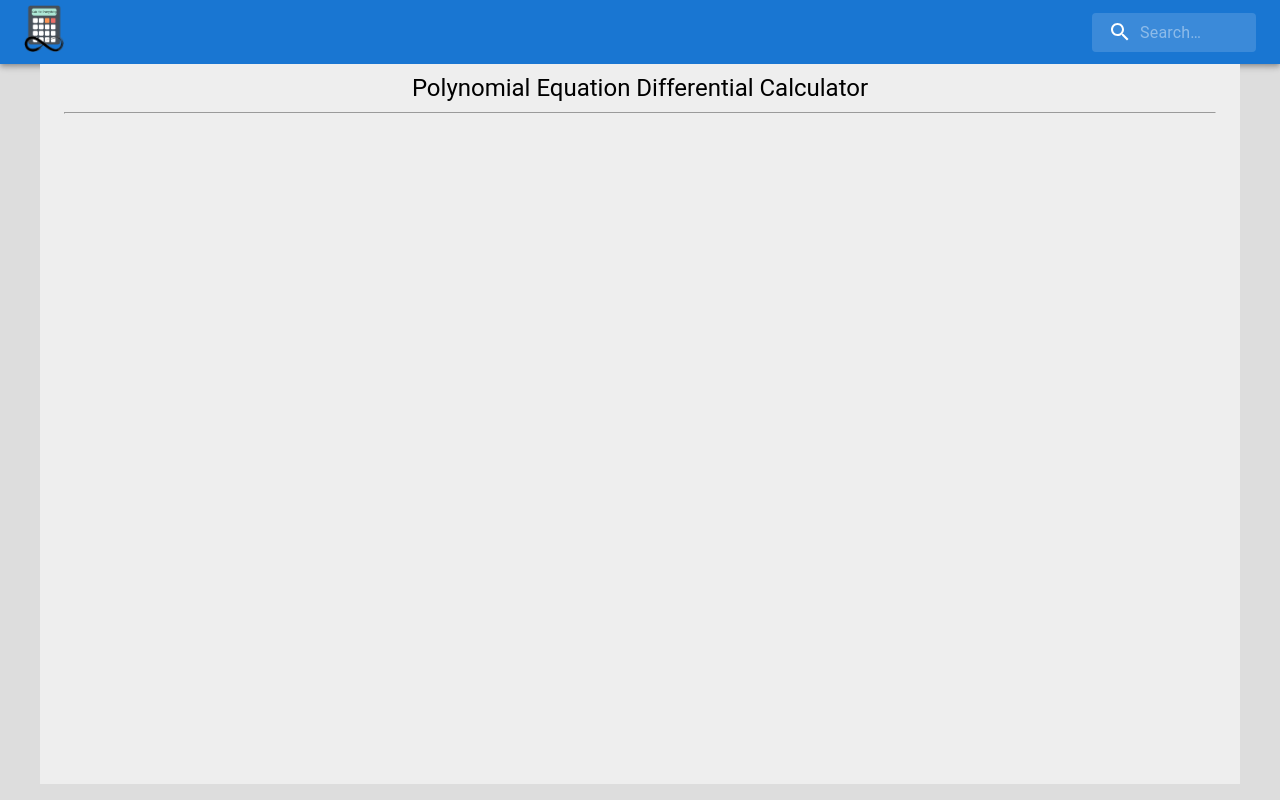
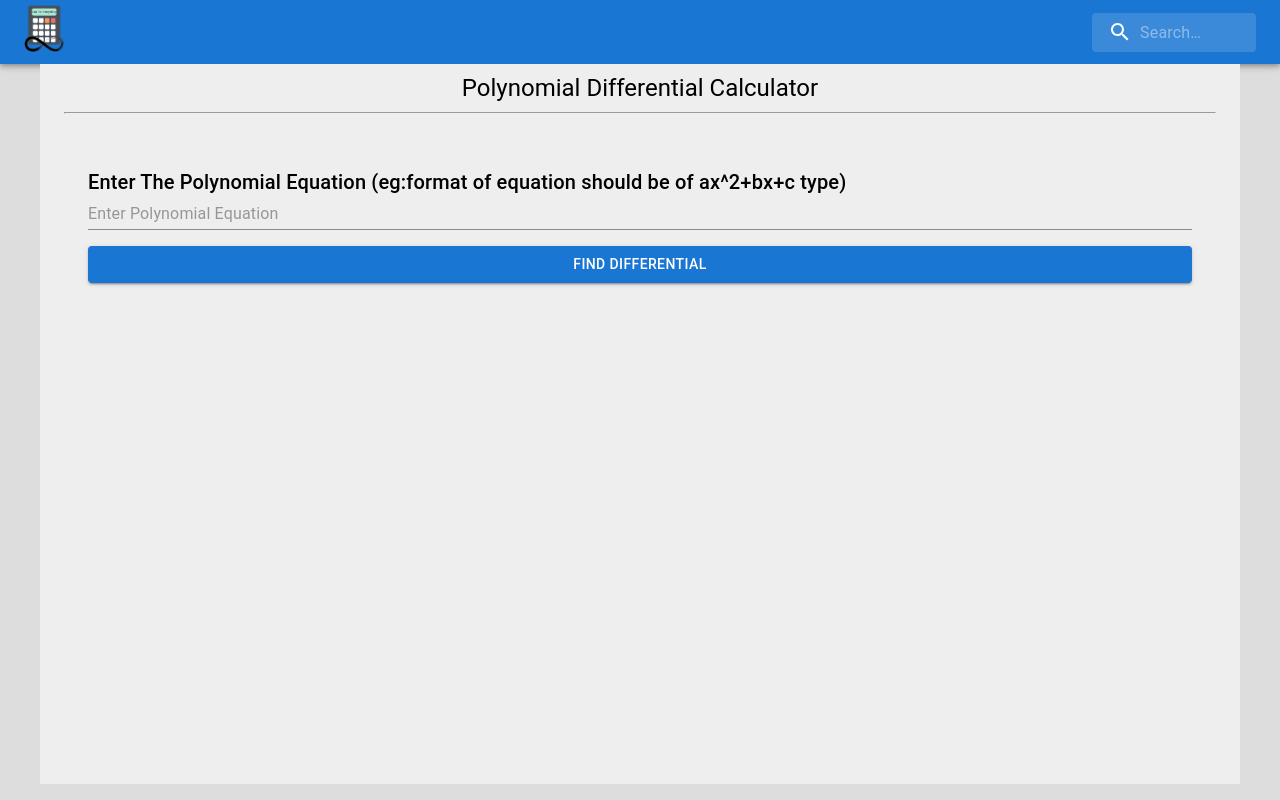
Before and after one commit to SarthakKeshari/calc_for_everything, a React (Create React App) app in the folder calculators/: page /polynomialeqdifferentialcalc in a window 1280 px wide. Built offline with nearby package versions, Linux system fonts and the light colour scheme.

Commit message:
added the polynomial diffrential code

```diff
--- a/calculators/src/mathematical/polynomialEqDifferentialCalc/MainPolynomialEqDifferentialCalc.js
+++ b/calculators/src/mathematical/polynomialEqDifferentialCalc/MainPolynomialEqDifferentialCalc.js
@@ -1,14 +1,123 @@
-import React from 'react';
-import { Container, Typography } from '@mui/material';
+import React, { useEffect, useState } from "react";
+import { Container, Button, Input, Typography, Divider } from "@mui/material";
 
-function MainPolynomialEqDifferentialCalc(){
-    return(
-        <Container maxWidth="lg" sx={{ bgcolor: '#eeeeee', minHeight: '90vh', paddingY:"10" }}>
-            <Typography pt={1} variant='h5' sx = {{textAlign: "center"}}>Polynomial Equation Differential Calculator</Typography>
-            <hr/>
-            <br/>
-        </Container>
-    )
+function MainPolynomialEqDifferentialCalc() {
+  // our input equation
+  const [equation, setEquation] = useState("");
+  // our output equation
+  const [Intequation, setIntEquation] = useState("");
+
+  function FindIntegral() {
+    if (!equation) return;
+    const validPattern = /^[0-9x\+\^\s\-\*]+$/;
+    if (!validPattern.test(equation)) {
+      alert("wrong equation format");
+      return;
+    }
+    const equationWithoutSpaces = equation.replace(/\s+/g, "");
+    const cleanedEquation = equationWithoutSpaces.replace(
+      /([0-9]+)\*([0-9]+)/g,
+      (match, num1, num2) => {
+        return (parseInt(num1) * parseInt(num2)).toString();
+      }
+    );
+    const simplifiedEquation = cleanedEquation.replace(
+      (match, exp1, exp2) => {
+        return `x^${parseInt(exp1) + parseInt(exp2)}`;
+      }
+    );
+
+    const eqArr = cleanedEquation.split(/(\+|-)/);
+    for (let i = 0; i < eqArr.length - 2; i++) {
+      if (
+        (eqArr[i] === "+" && eqArr[i + 2] === "+") && eqArr[i+1]===""  ||
+        (eqArr[i] === "-" && eqArr[i + 2] === "-") && eqArr[i+1]==="" ||
+        (eqArr[i] === "-" && eqArr[i + 2] === "+") && eqArr[i+1]==="" ||
+        (eqArr[i] === "+" && eqArr[i + 2] === "-") && eqArr[i+1]===""
+      ) {
+        alert("wrong equation format");
+        return;
+      }
+    }
+    for (let i = 0; i < eqArr.length; i++) {
+      if (!eqArr[i]) continue;
+      if (eqArr[i].includes("x^")) {
+        let s = eqArr[i];
+        let idx = s.indexOf("^");
+        let pwr = Number(s.slice(idx + 1)) - 1;
+        let cst;
+        if (s[0] === "x") {
+          cst = 1.0 * (pwr+1);
+        } else cst = Number(s.slice(0, idx - 1)) * (pwr+1);
+        eqArr[i] = `${cst + "x^" + pwr}`;
+      } else if (eqArr[i][eqArr[i].length - 1] === "x") {
+        let s = eqArr[i];
+        let cst;
+        if (s[0] === "x") {
+          eqArr[i] = `1`;
+        } else {
+            let idx = s.indexOf("x");
+            cst = Number(s.slice(0,idx));
+            eqArr[i] = `${cst}`;
+        }
+      }
+      else if (Number(eqArr[i])) {
+        // let s = eqArr[i];
+        // eqArr[i] = `${s}x`;
+        delete eqArr[i]
+      }
+    }
+    let finalEq = eqArr.join("")
+    if(finalEq[finalEq.length-1]==="+"||finalEq[finalEq.length-1]==="-") finalEq = finalEq.slice(0,finalEq.length-1)
+    setIntEquation(finalEq);
+  }
+
+  return (
+    <Container
+      maxWidth="lg"
+      sx={{ bgcolor: "#eeeeee", minHeight: "90vh", paddingY: "10" }}
+    >
+      <Typography pt={1} variant="h5" sx={{ textAlign: "center" }}>
+        Polynomial Differential Calculator
+      </Typography>
+      <hr />
+      <br />
+      <Container sx={{ display: "flex", flexDirection: "column" }}>
+        <Typography pt={1} variant="h6" mt={2}>
+          Enter The Polynomial Equation (eg:format of equation should be of ax^2+bx+c type)
+        </Typography>
+        <Input
+          color="primary"
+          disabled={false}
+          placeholder="Enter Polynomial Equation"
+          size="lg"
+          variant="outlined"
+          type="text"
+          value={equation}
+          onChange={(e) => setEquation(e.target.value)}
+        />
+        <Button
+          variant="contained"
+          color="primary"
+          sx={{ marginTop: 2 }}
+          onClick={FindIntegral}
+        >
+          Find Differential
+        </Button>
+        {Intequation && (
+          <div className="output">
+            <div>
+              <h2>Integral is </h2>
+              <Typography pt={1} variant="h6" sx={{ marginTop: 2 }}>
+                {Intequation}
+                <hr />
+              </Typography>
+            </div>
+          </div>
+        )}
+      </Container>
+    </Container>
+  );
 }
 
 export default MainPolynomialEqDifferentialCalc;
```
